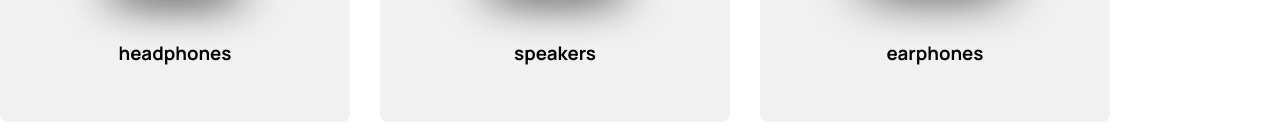
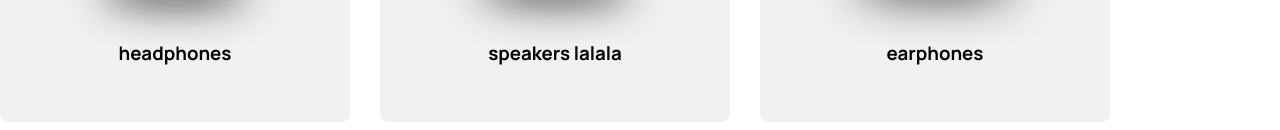
Before and after one commit to tsham11/React_AudiophileEcommerceWebsite, a React (Vite) app: page /home in a window 1280 px wide. Shown: the part 910-1040 px from the top of the page. Built offline with nearby package versions, Linux system fonts and the light colour scheme.

Commit message:
small test

```diff
--- a/src/components/parts/home/threecat/ThreeCat.jsx
+++ b/src/components/parts/home/threecat/ThreeCat.jsx
@@ -24,7 +24,7 @@ function ThreeCat() {
 
       <div className="p p2">
         <img src={p2} className="pimg" />
-        <h3>speakers</h3>
+        <h3>speakers lalala</h3>
         <NavLink to="speakers">
           shop <img src={arr} />
         </NavLink>
```
